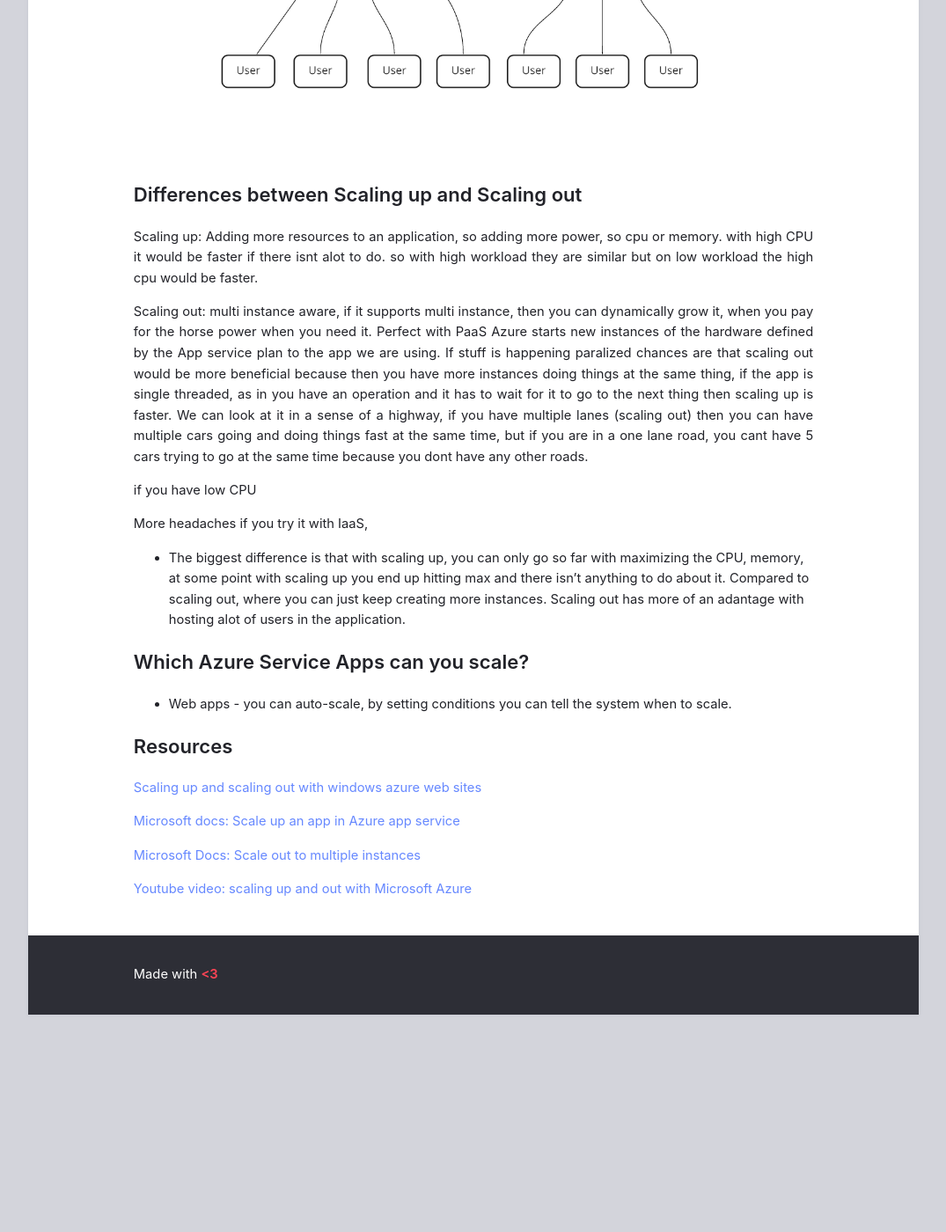
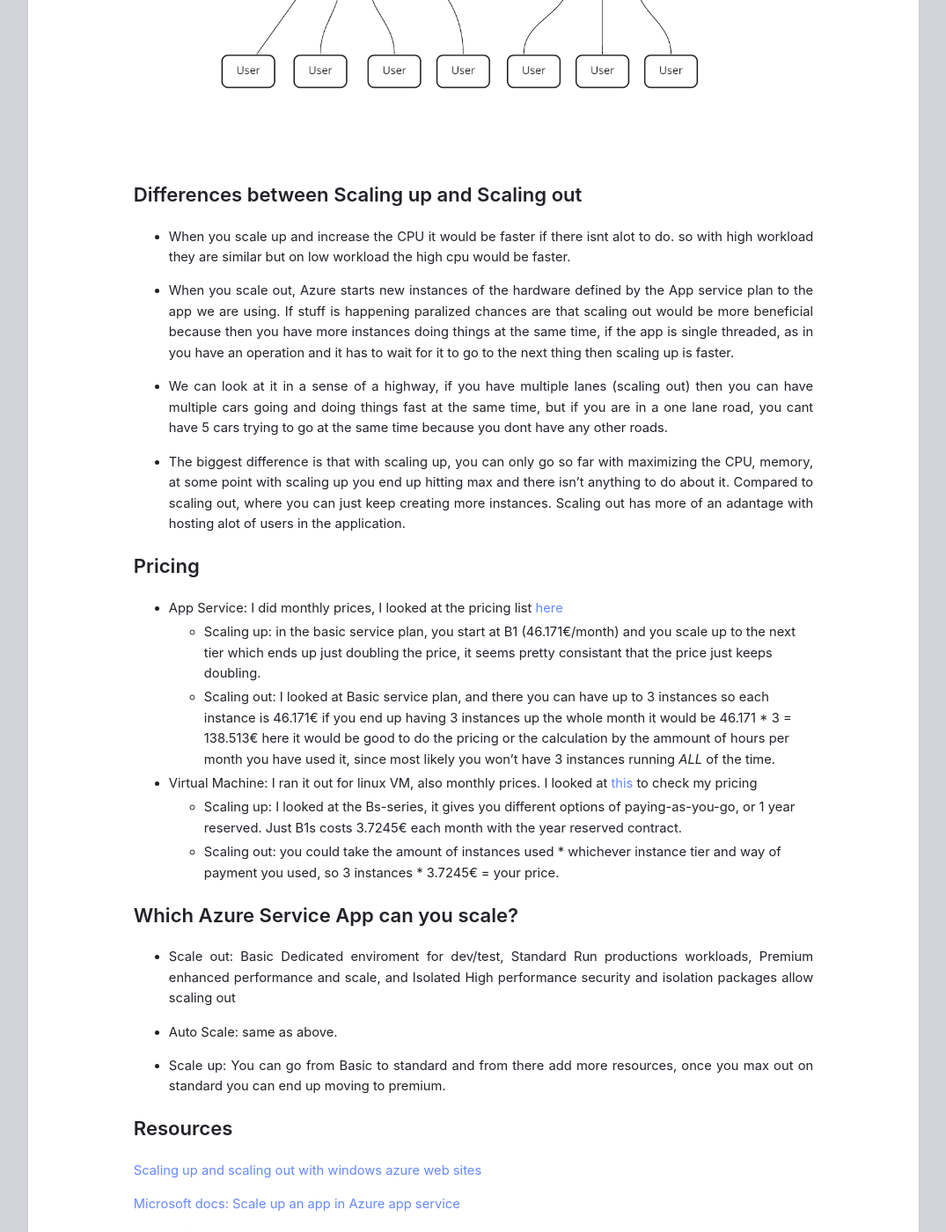
Before and after one commit to Alejandratala/alejandratala.github.io, a Jekyll site: the page built from _posts/2020-10-08-Scaling-up-and-out.md, in a window 1280 px wide and 1400 px high, scrolled down 1380 px. Shown: the whole window at 88% size, without its empty margins (102-1177 px from the left). Built offline with Jekyll 4.4.1, drawn with Linux system fonts in a browser that asks for light colours; before the commit the page ends 2533 px from its top, so only the background shows below that; some of the changed text lies outside the part shown.

Commit message:
blog 10 finished

```diff
--- a/_posts/2020-10-08-Scaling-up-and-out.md
+++ b/_posts/2020-10-08-Scaling-up-and-out.md
@@ -20,21 +20,30 @@ Scaling out means that you are taking the same application and making a copy and
 
 ## Differences between Scaling up and Scaling out
 
-Scaling up: Adding more resources to an application, so adding more power, so cpu or memory. with high CPU it would be faster if there isnt alot to do. so with high workload they are similar but on low workload the high cpu would be faster.
+* When you scale up and increase the CPU it would be faster if there isnt alot to do. so with high workload they are similar but on low workload the high cpu would be faster.
 
-Scaling out: multi instance aware, if it supports multi instance, then you can dynamically grow it, when you pay for the horse power when you need it. Perfect with PaaS
-Azure starts new instances of the hardware defined by the App service plan to the app we are using. If stuff is happening paralized chances are that scaling out would be more beneficial because then you have more instances doing things at the same thing, if the app is single threaded, as in you have an operation and it has to wait for it to go to the next thing then scaling up is faster. We can look at it in a sense of a highway, if you have multiple lanes (scaling out) then you can have multiple cars going and doing things fast at the same time, but if you are in a one lane road, you cant have 5 cars trying to go at the same time because you dont have any other roads.
+* When you scale out, Azure starts new instances of the hardware defined by the App service plan to the app we are using. If stuff is happening paralized chances are that scaling out would be more beneficial because then you have more instances doing things at the same time, if the app is single threaded, as in you have an operation and it has to wait for it to go to the next thing then scaling up is faster.
 
-if you have low CPU
-
-
-More headaches if you try it with IaaS,
+* We can look at it in a sense of a highway, if you have multiple lanes (scaling out) then you can have multiple cars going and doing things fast at the same time, but if you are in a one lane road, you cant have 5 cars trying to go at the same time because you dont have any other roads.
 
 * The biggest difference is that with scaling up, you can only go so far with maximizing the CPU, memory, at some point with scaling up you end up hitting max and there isn't anything to do about it. Compared to scaling out, where you can just keep creating more instances. Scaling out has more of an adantage with hosting alot of users in the application.
 
-## Which Azure Service Apps can you scale?
+## Pricing
 
-* Web apps - you can auto-scale, by setting conditions you can tell the system when to scale.
+* App Service: I did monthly prices, I looked at the pricing list [here](ttps://azure.microsoft.com/en-us/pricing/details/app-service/windows/)
+    * Scaling up: in the basic service plan, you start at B1 (46.171€/month) and you scale up to the next tier which ends up just doubling the price, it seems pretty consistant that the price just keeps doubling.
+    * Scaling out: I looked at Basic service plan, and there you can have up to 3 instances so each instance is 46.171€ if you end up having 3 instances up the whole month it would be 46.171 * 3 = 138.513€ here it would be good to do the pricing or the calculation by the ammount of hours per month you have used it, since most likely you won't have 3 instances running *ALL* of the time.
+* Virtual Machine: I ran it out for linux VM, also monthly prices. I looked at [this](https://azure.microsoft.com/en-us/pricing/details/virtual-machines/linux/) to check my pricing
+    * Scaling up: I looked at the Bs-series, it gives you different options of paying-as-you-go, or 1 year reserved. Just B1s costs 3.7245€ each month with the year reserved contract.
+    * Scaling out: you could take the amount of instances used * whichever instance tier and way of payment you used, so 3 instances * 3.7245€ = your price.
+
+## Which Azure Service App can you scale?
+
+* Scale out: Basic Dedicated enviroment for dev/test, Standard Run productions workloads, Premium enhanced performance and scale, and Isolated High performance security and isolation packages allow scaling out
+
+* Auto Scale: same as above.
+
+* Scale up: You can go from Basic to standard and from there add more resources, once you max out on standard you can end up moving to premium.
 
 ## Resources
 
@@ -45,3 +54,9 @@ More headaches if you try it with IaaS,
 [Microsoft Docs: Scale out to multiple instances](https://docs.microsoft.com/en-us/azure/azure-monitor/autoscale/autoscale-get-started?toc=/azure/app-service/toc.json)
 
 [Youtube video: scaling up and out with Microsoft Azure](https://www.youtube.com/watch?v=Oy32KEeREVI)
+
+[Microsoft Docs: Azure App Service plan overview](https://docs.microsoft.com/en-us/azure/app-service/overview-hosting-plans)
+
+[App Service Pricing Details](https://azure.microsoft.com/en-us/pricing/details/app-service/windows/)
+
+[Virtual Machine Pricing](https://azure.microsoft.com/en-us/pricing/details/virtual-machines/linux/)
```
